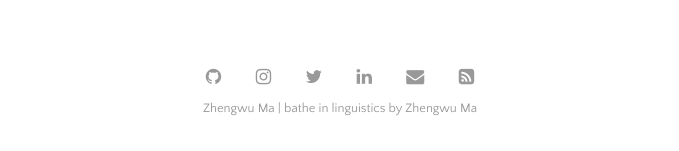
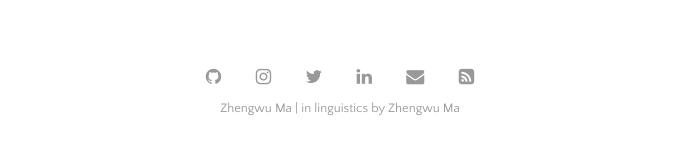
Before and after one commit to zhengwuma/zhengwuma.github.io, a Jekyll site: the page built from index.html, in a window 1280 px wide and 900 px high, scrolled down 2243 px. Shown: the part 746-897 px from the top of the window, without its empty margins (300-979 px from the left). Built offline with Jekyll 4.4.1, drawn with Linux system fonts in a browser that asks for light colours; the list of posts is cut into pages by our own code; some of the changed text lies outside the part shown.

Commit message:
Update _config.yml

```diff
--- a/_config.yml
+++ b/_config.yml
@@ -21,7 +21,7 @@ plugins:             [jekyll-paginate, jekyll-sitemap, jekyll-feed, jekyll-seo-t
 
 # Customise atom feed settings (this is where Jekyll-Feed gets configuration information)
 title:		           'Zhengwu Ma'
-description:	       'bathe in linguistics'
+description:	       'in linguistics'
 author:              'Zhengwu Ma'
 
 # RSS 2.0 can be used instead of Atom by uncommenting following two lines
```
